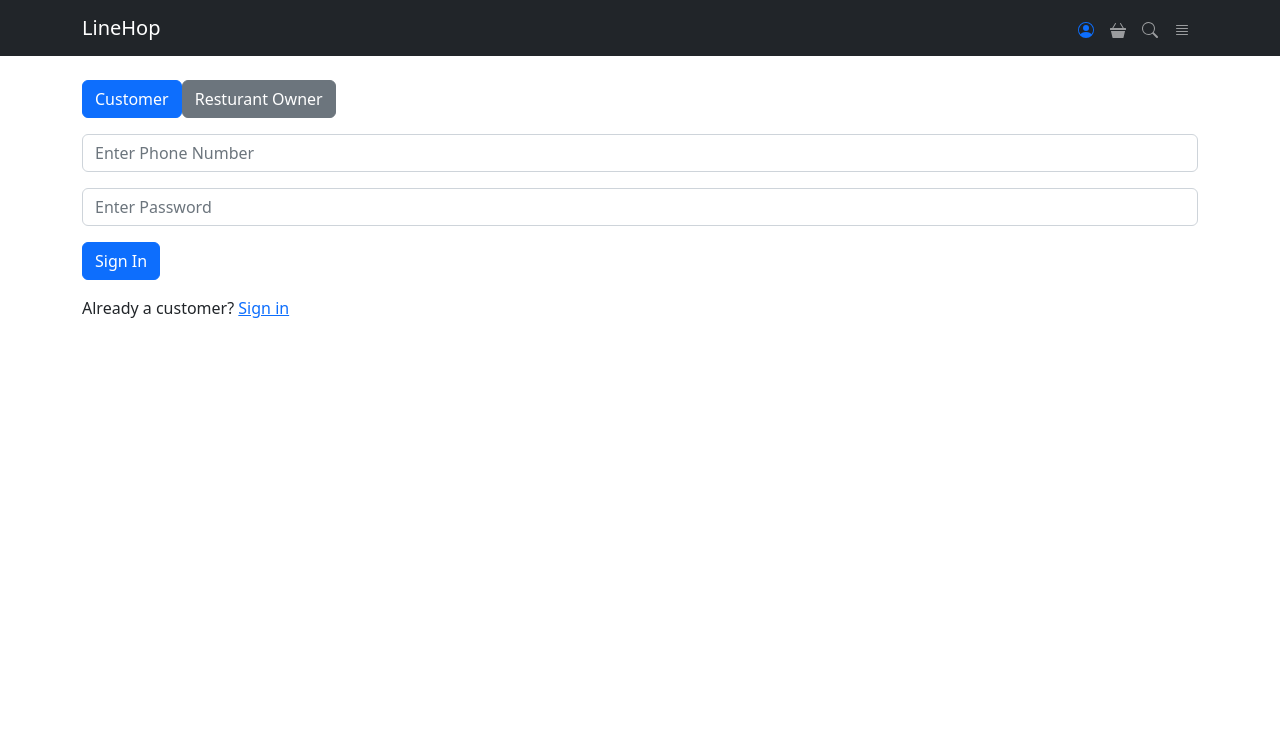
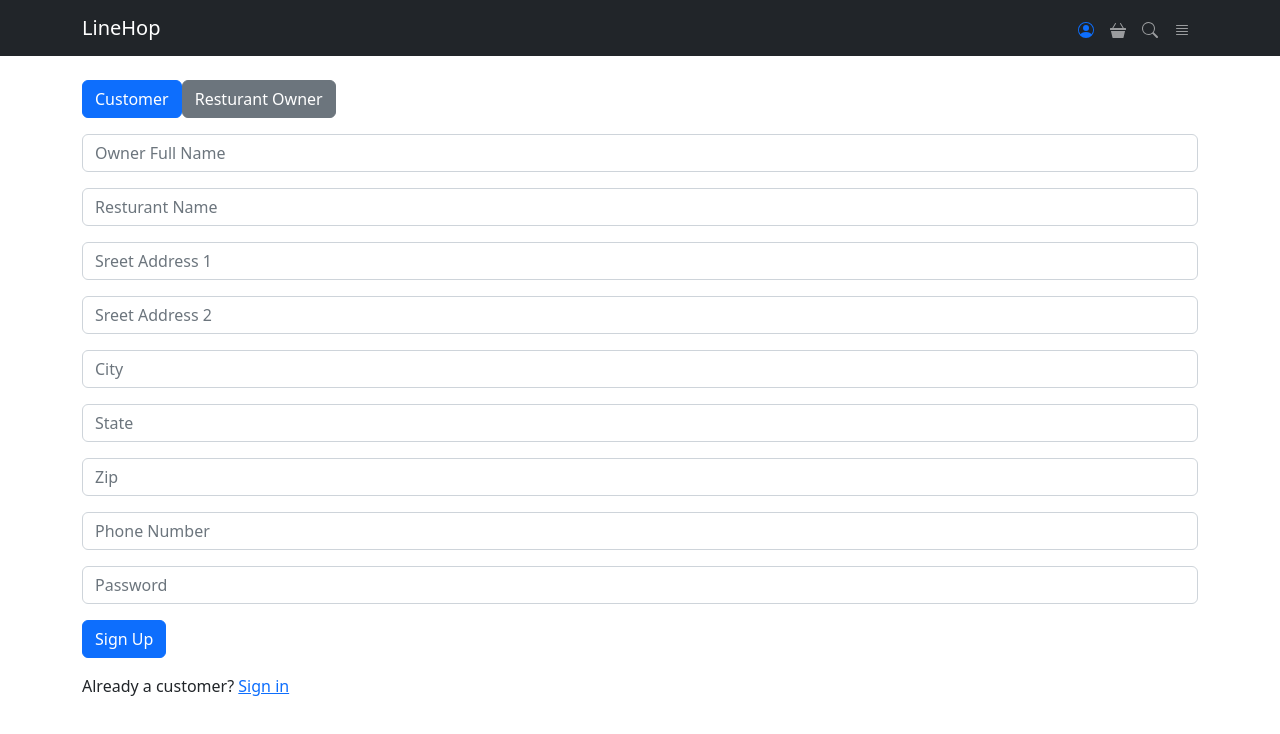
Before and after one commit to kimberlyamaya/lineHop, a React (Create React App) app in the folder my-app/: page /signup in a window 1280 px wide. Both pictures are taken after a click on the button "Resturant Owner". Shown: the top 734 px of the page. Built offline with nearby package versions, Linux system fonts and the light colour scheme.

Commit message:
added useState to toggle between resturant owner and customer signup forms

```diff
--- a/my-app/src/components/Signin/index.js
+++ b/my-app/src/components/Signin/index.js
@@ -10,10 +10,10 @@ function Signin () {
           <div class="container">
             <form>
               <div class="mb-3">
-                <input class="form-control" type="number" placeholder="Enter Phone Number" name="phoneNumber" required></input>
+                <input class="form-control" type="number" placeholder="Phone Number" name="phoneNumber" required></input>
               </div>
               <div class="mb-3">
-                <input class="form-control" type="password" placeholder="Enter Password" name="pass" required></input>
+                <input class="form-control" type="password" placeholder="Password" name="pass" required></input>
               </div>
               <div class="mb-3">
               {/* I need to get this button centered to match home page */}
--- a/my-app/src/components/Signup/index.js
+++ b/my-app/src/components/Signup/index.js
@@ -1,8 +1,13 @@
-import React from 'react';
+import React, { useState }  from 'react';
 import Header from '../header';
 // import Footer from '../footer';
 
 function Signup () {
+  const [isCustomer, isResturantOwner] = useState(false);
+
+  const resturantOwner = () => isResturantOwner(true);
+  const customer = () => isCustomer(true);
+
     return (
         <div>
           <Header />
@@ -10,31 +15,92 @@ function Signup () {
           <div class="container">
             <div class="mb-3">
               <div class="btn-group mr-2">
-                <button type="button" class="btn btn-primary customer">Customer</button>
+                {/*add some class to this to get it to turn gray blue when it is selected*/}
+                <button onClick={customer} type="button" class="btn btn-primary customer">Customer</button>
               </div>
               <div class="btn-group">
-                <button type="button" class="btn btn-secondary resturant-owner">Resturant Owner</button>
+                {/* add some class to this to get it to turn gray blue when it is selected */}
+                <button onClick={resturantOwner} type="button" class="btn btn-secondary resturant-owner">Resturant Owner</button>
               </div>
             </div>
+
+
+            {isCustomer ?
+            // Resturant Owner Form
             <form>
               <div class="mb-3">
-                <input class="form-control" type="number" placeholder="Enter Phone Number" name="phoneNumber" required></input>
+                <input class="form-control" type="text" placeholder="Owner Full Name" name="ownerFullName" required></input>
               </div>
               <div class="mb-3">
-                <input class="form-control" type="password" placeholder="Enter Password" name="pass" required></input>
+                <input class="form-control" type="text" placeholder="Resturant Name" name="resturantName" required></input>
+              </div>
+              <div class="mb-3">
+                <input class="form-control" type="text" placeholder="Sreet Address 1" name="streetAddress1" required></input>
+              </div>
+              <div class="mb-3">
+                <input class="form-control" type="text" placeholder="Sreet Address 2" name="streetAddress2" required></input>
+              </div>
+              <div class="mb-3">
+                <input class="form-control" type="text" placeholder="City" name="City" required></input>
+              </div>
+              <div class="mb-3">
+                <input class="form-control" type="text" placeholder="State" name="State" required></input>
+              </div>
+              <div class="mb-3">
+                <input class="form-control" type="text" placeholder="Zip" name="Zip" required></input>
+              </div>
+              <div class="mb-3">
+                <input class="form-control" type="number" placeholder="Phone Number" name="phoneNumber" required></input>
+              </div>
+              <div class="mb-3">
+                <input class="form-control" type="password" placeholder="Password" name="pass" required></input>
               </div>
               <div class="mb-3">
               {/* I need to get this button centered to match home page */}
-              <button type="submit" class="btn btn-primary">Sign In</button>
+              <button type="submit" class="btn btn-primary">Sign Up</button>
               </div>
               <div class="mb-3">
                 <p>Already a customer?  <a href="/signin">Sign in</a></p>
               </div>
             </form>
-          </div>
+            :
+            // Customer Form
+            <form>
+              <div class="mb-3">
+                <input class="form-control" type="text" placeholder="Full Name" name="fullName" required></input>
+              </div>
+              <div class="mb-3">
+                <input class="form-control" type="number" placeholder="Phone Number" name="phoneNumber" required></input>
+              </div>
+              <div class="mb-3">
+                <input class="form-control" type="password" placeholder="Password" name="pass" required></input>
+              </div>
+              <div class="mb-3">
+              {/* I need to get this button centered to match home page */}
+              <button type="submit" class="btn btn-primary">Sign Up</button>
+              </div>
+              <div class="mb-3">
+                <p>Already a customer?  <a href="/signin">Sign in</a></p>
+              </div>
+            </form>
+            }
+
+        </div>
           {/* <Footer />   */}
         </div>
     )
 }
 
+// function handleClick (event) {
+//   event.preventDefault();
+//     console.log('this link was clicked')
+//     return (
+//       <div>
+//         <h2>doing this!</h2>
+//       </div>
+//     )
+// }
+
+
+
 export default Signup;
--- a/my-app/src/index.js
+++ b/my-app/src/index.js
@@ -14,7 +14,7 @@ root.render(
     <Routes>
       <Route path="/" element={<App />} />
       <Route path="signin" element={<Signin />} />
-      <Route path="signup" element={<Signup />} />
+      <Route path="signup" element={<Signup/>} />
     </Routes>
     </BrowserRouter>
   </React.StrictMode>
```
